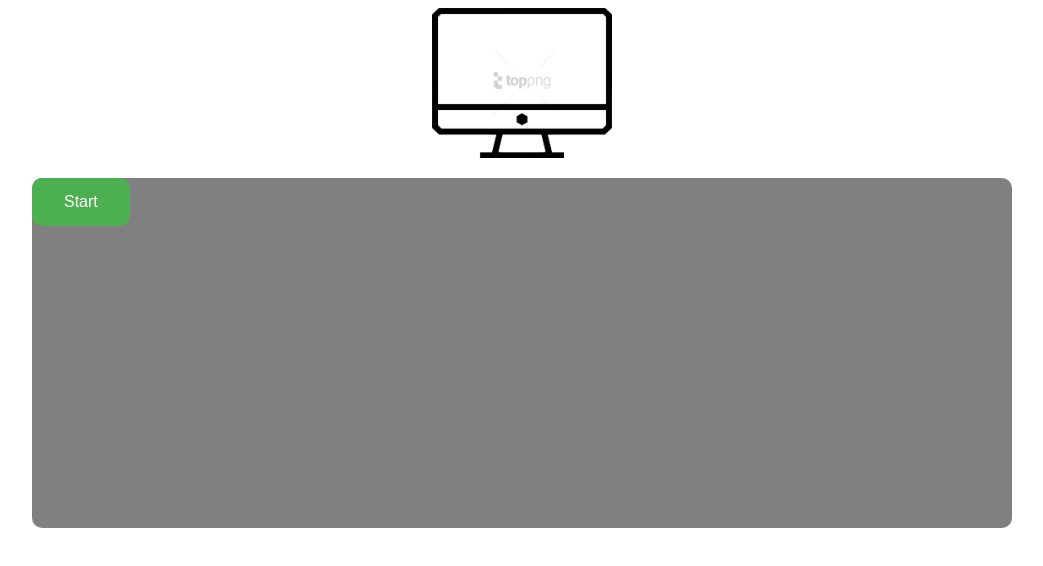
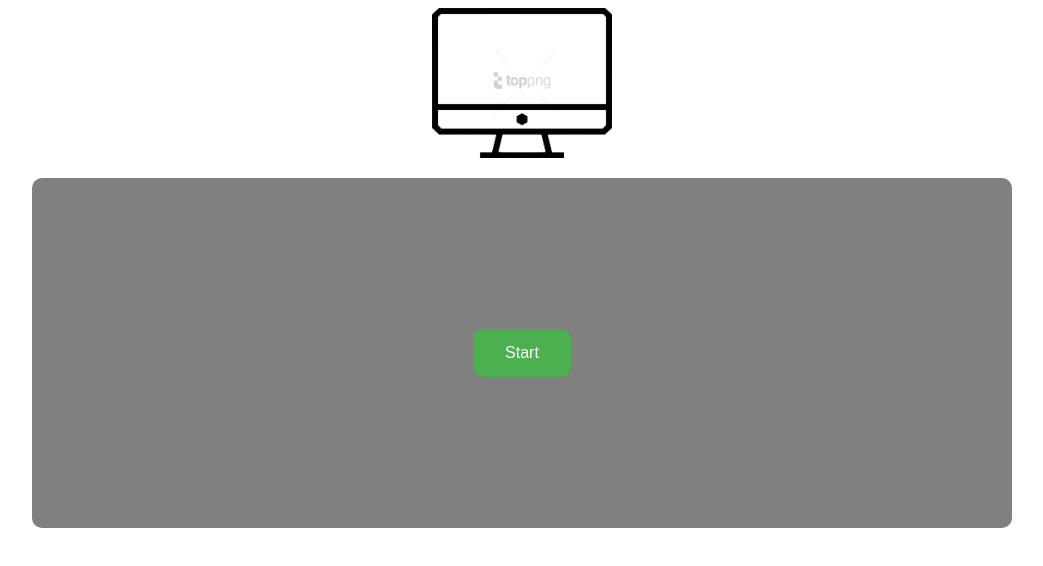
Before and after one commit to nub1a/game_of_matches, a React (Create React App) app: page / in a window 1280 px wide. Shown: the top 566 px of the page, without its empty margins (118-1161 px from the left). Built offline with nearby package versions, Linux system fonts and the light colour scheme.

Commit message:
centered start button

```diff
--- a/src/App.css
+++ b/src/App.css
@@ -15,6 +15,10 @@
 }
 
 .start_button {
+  height: fit-content;
+  position: relative;
+  top: 50%;
+  transform: translate(0, -50%);
   background-color: #4CAF50; /* Green */
   border: none;
   border-radius: 10px;
@@ -100,6 +104,12 @@
   width: 100px;
 }
 
+.start_container {
+  display: flex;
+  justify-content: center;
+  height: 350px;
+}
+
 @media screen and (max-width: 700px) {
   .board {
     width: calc(100vw - 40px);
--- a/src/App.js
+++ b/src/App.js
@@ -78,7 +78,9 @@ export const App = () => {
         <div className="computer"/>
         <div className="board">
           {!isStarted
-              ? <button className="start_button" onClick={startGame}>Start</button>
+              ? <div className="start_container">
+                  <button className="start_button" onClick={startGame}>Start</button>
+                </div>
               : ''
           }
           {isStarted
```
